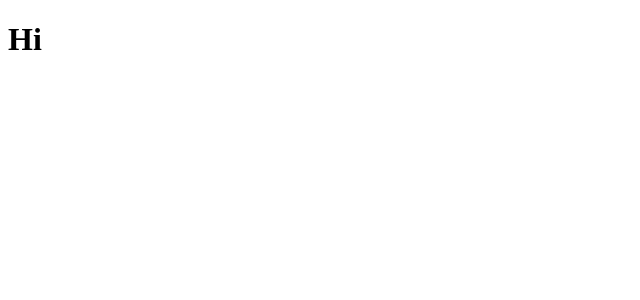
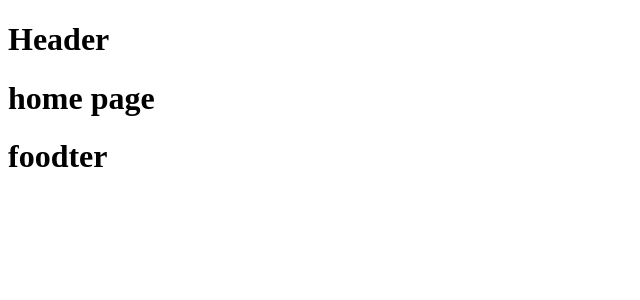
Before and after one commit to VanToan0404/kinhdoanh_hangtieudung, a React (Create React App) app in the folder fe/quanlybenhnhan/: page / in a window 1280 px wide. Shown: the top 300 px of the page, without its empty margins (0-640 px from the left). Built offline with nearby package versions, Linux system fonts and the light colour scheme.

Commit message:
Hoàn thành phân trang header, body, footer

```diff
--- /dev/null
+++ b/fe/package.json
@@ -0,0 +1,6 @@
+{
+  "dependencies": {
+    "react-router-dom": "^6.27.0",
+    "sass": "^1.80.6"
+  }
+}
--- a/fe/quanlybenhnhan/src/index.js
+++ b/fe/quanlybenhnhan/src/index.js
@@ -1,8 +1,15 @@
+
+
 import React from 'react';
 import ReactDOM from 'react-dom/client';
+import {BrowserRouter}from "react-router-dom"
+import RouterCustom from './router';
+
 
 
 const root = ReactDOM.createRoot(document.getElementById('root'));
 root.render(
-<h1>Hi</h1>
+<BrowserRouter>
+<RouterCustom></RouterCustom>
+</BrowserRouter>
 );
--- /dev/null
+++ b/fe/quanlybenhnhan/src/pages/index.js
@@ -0,0 +1 @@
+// Hiểu đơn giản là biến dùng chung
--- /dev/null
+++ b/fe/quanlybenhnhan/src/pages/users/homePage/index.js
@@ -0,0 +1,11 @@
+import React,{ memo } from "react"
+const profilePage = () => {
+    return (<>
+
+    <h1>home page</h1>
+
+    </>
+    );
+};
+
+export default memo(profilePage);
--- /dev/null
+++ b/fe/quanlybenhnhan/src/pages/users/profilePage/index.js
@@ -0,0 +1,11 @@
+import React,{ memo } from "react"
+const HomePage = () => {
+    return (<>
+
+    <h1>ProfilePage </h1>
+
+    </>
+    );
+};
+
+export default memo(HomePage);
--- /dev/null
+++ b/fe/quanlybenhnhan/src/pages/users/themes/footer/index.js
@@ -0,0 +1,11 @@
+import React,{ memo } from "react"
+const foodter = () => {
+    return (<>
+<header></header>
+
+    <h1>foodter</h1>
+    </>
+    );
+};
+
+export default memo(foodter);
--- /dev/null
+++ b/fe/quanlybenhnhan/src/pages/users/themes/header/index.js
@@ -0,0 +1,9 @@
+import React, { memo } from "react"
+const Header = () => {
+    return (<>
+        <h1>Header</h1>
+    </>
+    );
+};
+
+export default memo(Header);
--- /dev/null
+++ b/fe/quanlybenhnhan/src/pages/users/themes/masterLayout/index.js
@@ -0,0 +1,15 @@
+import { memo } from "react";
+import Header from "../header";
+import Footer from "../footer";
+
+const MasterLayout = ({ children, ...props }) => {
+    return (
+        <div {...props}>
+            <Header /> {/* Sử dụng Header ở đây */}
+            {children} {/* Đảm bảo sử dụng đúng prop children */}
+            <Footer /> {/* Sử dụng Footer ở đây */}
+        </div>
+    );
+};
+
+export default memo(MasterLayout);
--- /dev/null
+++ b/fe/quanlybenhnhan/src/router.js
@@ -0,0 +1,33 @@
+import { Routes,Route } from "react-router-dom";
+import { ROUTERS } from "./utils/routers";
+import HomePage from "./pages/users/homePage";
+import MasterLayout from "./pages/users/themes/masterLayout";
+import ProfilePage from "./pages/users/profilePage";
+
+const renderUserRouter = () => {
+    const userRouters = [
+        {
+            path: ROUTERS.USER.HOME,
+            Component: <HomePage />
+        },
+        {
+            path: ROUTERS.USER.PROFILE,
+            Component: <ProfilePage />
+        },
+    ];
+    return (
+        <MasterLayout>
+        <Routes>
+            {
+                userRouters.map((item, key)=> (
+                    <Route key={key}  path={item.path} element={item.Component}/>
+                ))
+            }
+        </Routes>
+        </MasterLayout>
+    );
+}
+function RouterCustom() {
+    return renderUserRouter();
+}
+export default RouterCustom;
--- /dev/null
+++ b/fe/quanlybenhnhan/src/utils/routers.js
@@ -0,0 +1,8 @@
+export const ROUTERS={
+    USER:{
+        HOME: "",
+        PROFILE: "thong-tin-ca-nhan",
+
+    },
+
+}
```
Also changed, not shown: fe/quanlybenhnhan/src/pages/users/homePage/style.scss (added), fe/quanlybenhnhan/src/pages/users/profilePage/style.scss (added), 1 other file (tests, documents, lock files or other folders).
